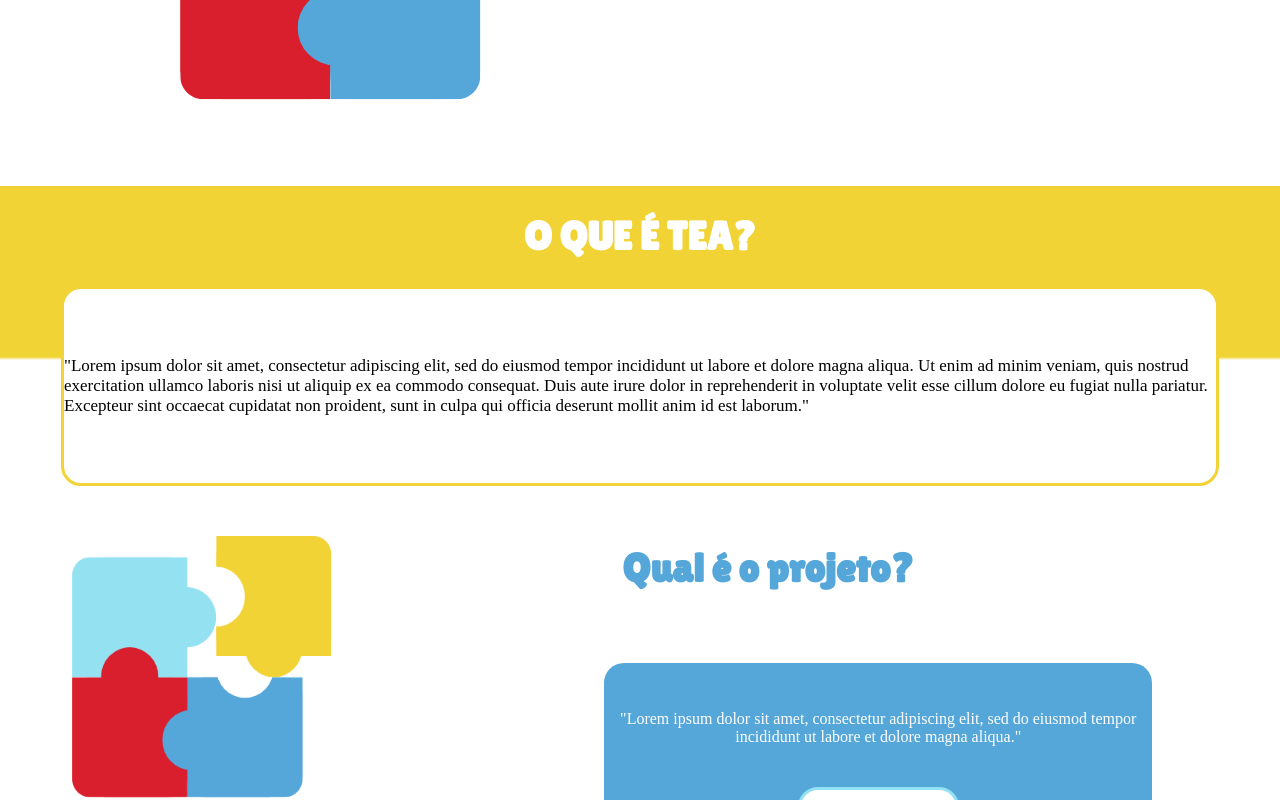
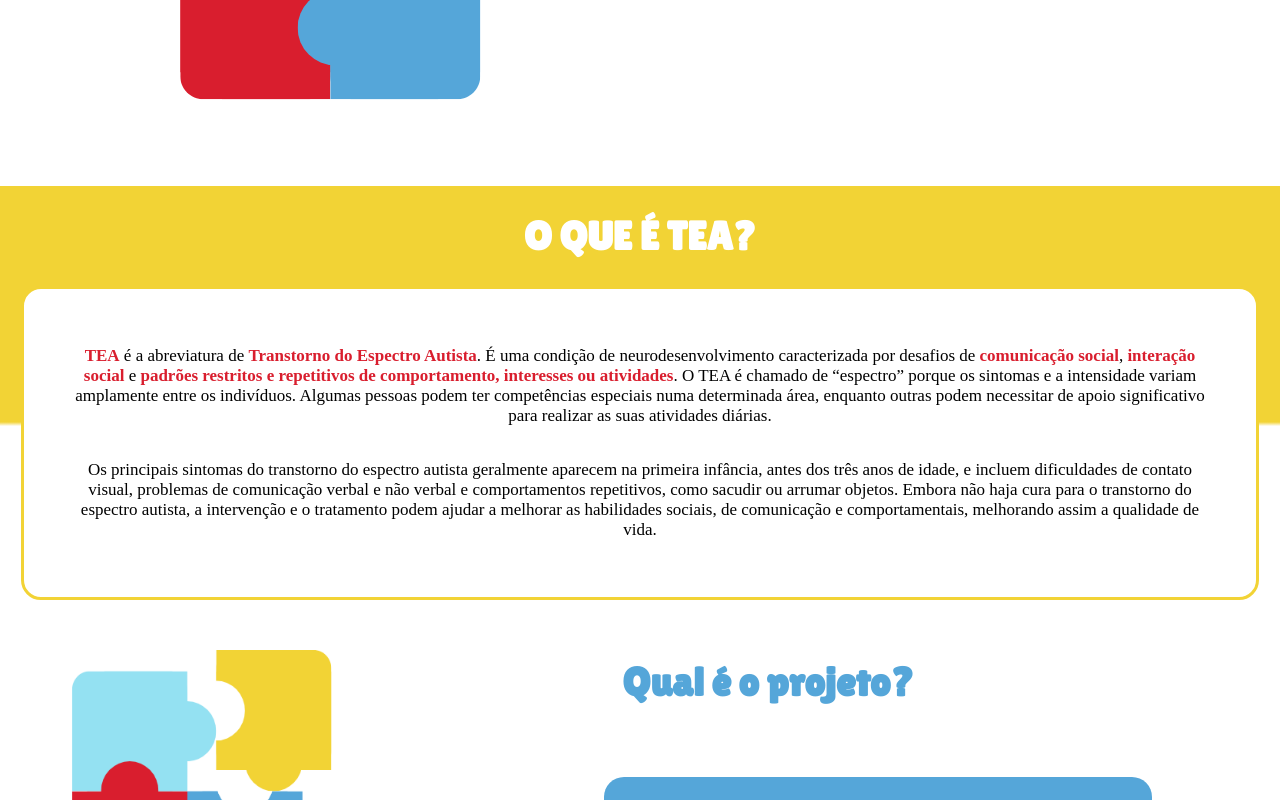
Before and after one commit to RebecaFernn/ConecTismo, a website: page web-data-viz/public/index.html in a window 1280 px wide. Shown: the part 584-1384 px from the top of the page. Drawn offline with Linux system fonts and the light colour scheme; a web font is replaced by a local one.

Commit message:
Texto sobre oq é TEA

```diff
--- a/web-data-viz/public/Conectismo.css
+++ b/web-data-viz/public/Conectismo.css
@@ -79,7 +79,7 @@ body::-webkit-scrollbar-thumb{
 
 .TEA {
     width: 100%;
-    height: 300px;
+    height: auto;
     display: flex;
     flex-direction: column;
     justify-content: space-evenly;
@@ -92,15 +92,21 @@ body::-webkit-scrollbar-thumb{
 }
 .TEA .texto{
     width: 90%;
-    height: 200px;
+    height: auto;
     background-color: white;
     border: #F2D335 solid 3px;
     border-radius: 20px;
     display: flex;
+    flex-direction: column;
     align-items: center;
     font-family: "Shadows Into Light Two" ;
     color: black;
     font-size: 17px;
+    padding: 40px;
+    text-align: center;
+}
+.TEA .texto b{
+    color: #D91E2E;
 }
 
 .Projeto {
--- a/web-data-viz/public/index.html
+++ b/web-data-viz/public/index.html
@@ -44,7 +44,12 @@
     <div class="TEA">
         <h1>O QUE É TEA?</h1>
         <div class="texto">
-            "Lorem ipsum dolor sit amet, consectetur adipiscing elit, sed do eiusmod tempor incididunt ut labore et dolore magna aliqua. Ut enim ad minim veniam, quis nostrud exercitation ullamco laboris nisi ut aliquip ex ea commodo consequat. Duis aute irure dolor in reprehenderit in voluptate velit esse cillum dolore eu fugiat nulla pariatur. Excepteur sint occaecat cupidatat non proident, sunt in culpa qui officia deserunt mollit anim id est laborum."
+           <p>
+            <b>TEA</b> é a abreviatura de <b>Transtorno do Espectro Autista</b>. É uma condição de neurodesenvolvimento caracterizada por desafios de <b>comunicação social</b>, <b>interação social</b>  e <b>padrões restritos e repetitivos de comportamento, interesses ou atividades</b>. O TEA é chamado de “espectro” porque os sintomas e a intensidade variam amplamente entre os indivíduos. Algumas pessoas podem ter competências especiais numa determinada área, enquanto outras podem necessitar de apoio significativo para realizar as suas atividades diárias.
+           </p>
+            <p>
+            Os principais sintomas do transtorno do espectro autista geralmente aparecem na primeira infância, antes dos três anos de idade, e incluem dificuldades de contato visual, problemas de comunicação verbal e não verbal e comportamentos repetitivos, como sacudir ou arrumar objetos. Embora não haja cura para o transtorno do espectro autista, a intervenção e o tratamento podem ajudar a melhorar as habilidades sociais, de comunicação e comportamentais, melhorando assim a qualidade de vida.
+            </p>
         </div>
     </div>
 
```
